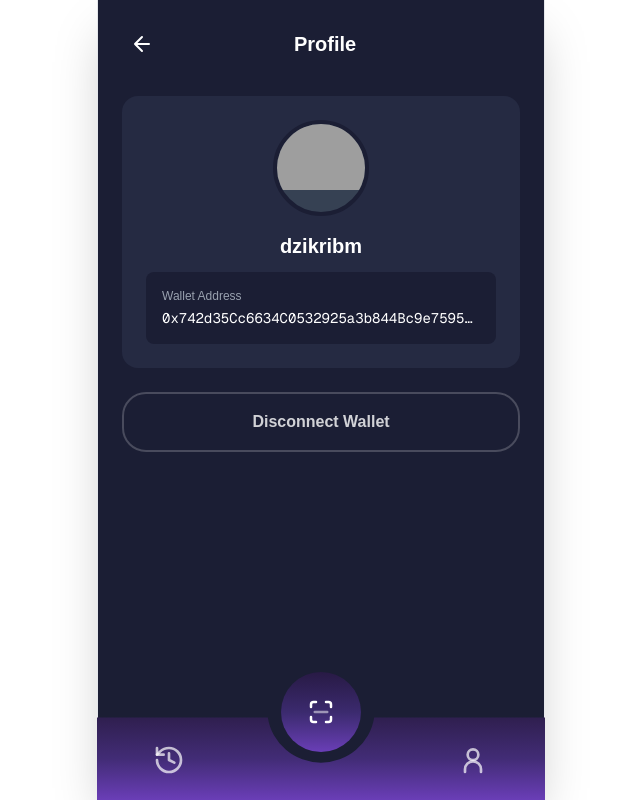
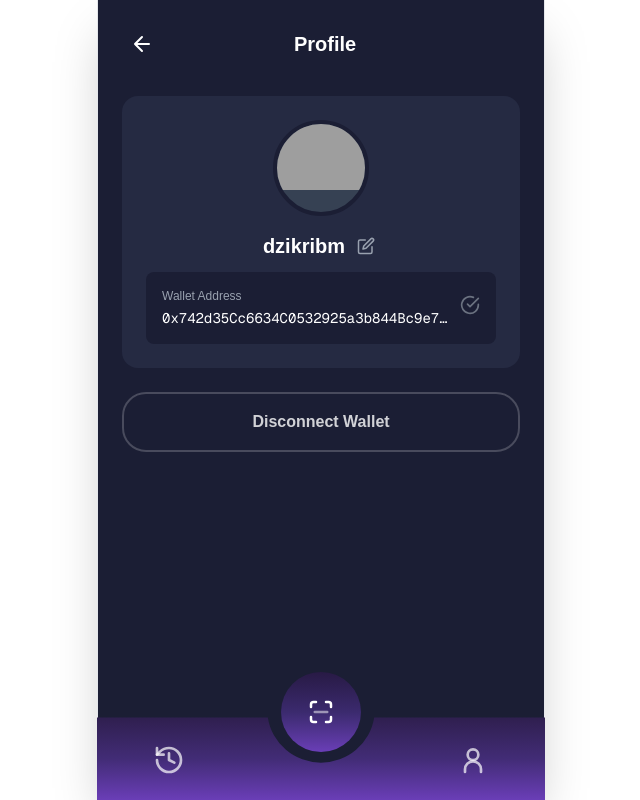
Before and after one commit to nrkahfirhmd/base-hackathon, a Next.js app in the folder frontend/: page /profile in a window 1280 px wide. Shown: the whole page, without its empty margins (319-959 px from the left). Built offline with nearby package versions, Linux system fonts and the light colour scheme; grey boxes are pictures that could not be loaded.

Commit message:
feat: implement username editing and wallet verification in profile page

```diff
--- a/frontend/app/profile/page.tsx
+++ b/frontend/app/profile/page.tsx
@@ -1,6 +1,7 @@
 "use client";
 import { useRouter } from "next/navigation";
 import Image from "next/image";
+import { useState } from "react";
 import BottomNav from "@/components/ui/BottonNav";
 import SecondaryButton from "@/components/ui/buttons/SecondaryButton";
 
@@ -8,9 +9,31 @@ export default function ProfilePage() {
     const router = useRouter();
 
     // Mock user data
+    const [username, setUsername] = useState("dzikribm");
+    const [isEditingUsername, setIsEditingUsername] = useState(false);
+    const [tempUsername, setTempUsername] = useState("");
+    const [isWalletVerified, setIsWalletVerified] = useState(false);
+
     const userInfo = {
-        Username: "dzikribm",
+        Username: username,
         walletAddress: "0x742d35Cc6634C0532925a3b844Bc9e7595f0bEb",
+    };
+
+    const handleEditUsername = () => {
+        setTempUsername(username);
+        setIsEditingUsername(true);
+    };
+
+    const handleSaveUsername = () => {
+        if (tempUsername.trim()) {
+            setUsername(tempUsername.trim());
+        }
+        setIsEditingUsername(false);
+    };
+
+    const handleCancelEdit = () => {
+        setIsEditingUsername(false);
+        setTempUsername("");
     };
 
     const handleLogout = () => {
@@ -38,13 +61,82 @@ export default function ProfilePage() {
                     <div className="w-24 h-24 rounded-full bg-gray-700 overflow-hidden border-4 border-[#1B1E34] mb-4">
                         <Image src="/profile-pic.svg" alt="Profile" width={96} height={96} />
                     </div>
-                    <h2 className="text-xl pb-2 font-bold mb-1">{userInfo.Username}</h2>
+
+                    {/* Username with Edit */}
+                    {isEditingUsername ? (
+                        <div className="flex items-center gap-2 mb-3">
+                            <input
+                                type="text"
+                                value={tempUsername}
+                                onChange={(e) => setTempUsername(e.target.value)}
+                                className="bg-[#1B1E34] text-white px-3 py-1 rounded-lg text-center font-bold"
+                                autoFocus
+                            />
+                            <button onClick={handleSaveUsername} className="text-green-500 p-1">
+                                <svg xmlns="http://www.w3.org/2000/svg" width="20" height="20" viewBox="0 0 24 24" fill="none" stroke="currentColor" strokeWidth="2" strokeLinecap="round" strokeLinejoin="round">
+                                    <polyline points="20 6 9 17 4 12"></polyline>
+                                </svg>
+                            </button>
+                            <button onClick={handleCancelEdit} className="text-red-500 p-1">
+                                <svg xmlns="http://www.w3.org/2000/svg" width="20" height="20" viewBox="0 0 24 24" fill="none" stroke="currentColor" strokeWidth="2" strokeLinecap="round" strokeLinejoin="round">
+                                    <line x1="18" y1="6" x2="6" y2="18"></line>
+                                    <line x1="6" y1="6" x2="18" y2="18"></line>
+                                </svg>
+                            </button>
+                        </div>
+                    ) : (
+                        <div className="flex items-center gap-2 mb-3">
+                            <h2 className="text-xl font-bold">{userInfo.Username}</h2>
+                            <button onClick={handleEditUsername} className="text-gray-400 hover:text-white p-1">
+                                <svg xmlns="http://www.w3.org/2000/svg" width="18" height="18" viewBox="0 0 24 24" fill="none" stroke="currentColor" strokeWidth="2" strokeLinecap="round" strokeLinejoin="round">
+                                    <path d="M11 4H4a2 2 0 0 0-2 2v14a2 2 0 0 0 2 2h14a2 2 0 0 0 2-2v-7"></path>
+                                    <path d="M18.5 2.5a2.121 2.121 0 0 1 3 3L12 15l-4 1 1-4 9.5-9.5z"></path>
+                                </svg>
+                            </button>
+                        </div>
+                    )}
 
                     {/* Wallet Address */}
                     <div className="w-full bg-[#1B1E34] rounded-lg p-4 flex items-center justify-between">
                         <div className="flex-1 overflow-hidden">
                             <p className="text-gray-400 text-xs mb-1">Wallet Address</p>
                             <p className="text-white text-sm font-mono truncate">{userInfo.walletAddress}</p>
+                        </div>
+                        <div className="ml-2">
+                            {isWalletVerified ? (
+                                <svg xmlns="http://www.w3.org/2000/svg" width="20" height="20" viewBox="0 0 24 24" fill="none" stroke="#3B82F6" strokeWidth="2" strokeLinecap="round" strokeLinejoin="round">
+                                    <path d="M22 11.08V12a10 10 0 1 1-5.93-9.14"></path>
+                                    <polyline points="22 4 12 14.01 9 11.01"></polyline>
+                                </svg>
+                            ) : (
+                                <button
+                                    onClick={async () => {
+                                        try {
+                                            const response = await fetch('/api/verify-wallet', { // bisa di ganti sesuai endpoint
+                                                method: 'POST',
+                                                headers: {
+                                                    'Content-Type': 'application/json',
+                                                },
+                                                body: JSON.stringify({
+                                                    walletAddress: userInfo.walletAddress,
+                                                }),
+                                            });
+                                            const data = await response.json();
+                                            if (data.verified) {
+                                                setIsWalletVerified(true);
+                                            }
+                                        } catch (error) {
+                                            console.error('Verification failed:', error);
+                                        }
+                                    }}
+                                    className="hover:opacity-70 transition-opacity"
+                                >
+                                    <svg xmlns="http://www.w3.org/2000/svg" width="20" height="20" viewBox="0 0 24 24" fill="none" stroke="#6B7280" strokeWidth="2" strokeLinecap="round" strokeLinejoin="round">
+                                        <path d="M22 11.08V12a10 10 0 1 1-5.93-9.14"></path>
+                                        <polyline points="22 4 12 14.01 9 11.01"></polyline>
+                                    </svg>
+                                </button>
+                            )}
                         </div>
                     </div>
                 </div>
--- a/frontend/components/ui/Header.tsx
+++ b/frontend/components/ui/Header.tsx
@@ -9,7 +9,7 @@ const Header = () => (
       </div>
       <div>
         <p className="text-gray-400 text-xs">Good Morning!</p>
-        <h2 className="text-white text-sm font-bold">Dzikri Basyiril Muminin</h2>
+        <h2 className="text-white text-sm font-bold">dzikribm</h2>
       </div>
     </div>
     <button className="p-2 rounded-full bg-gray-800 hover:bg-gray-700 transition">
```
